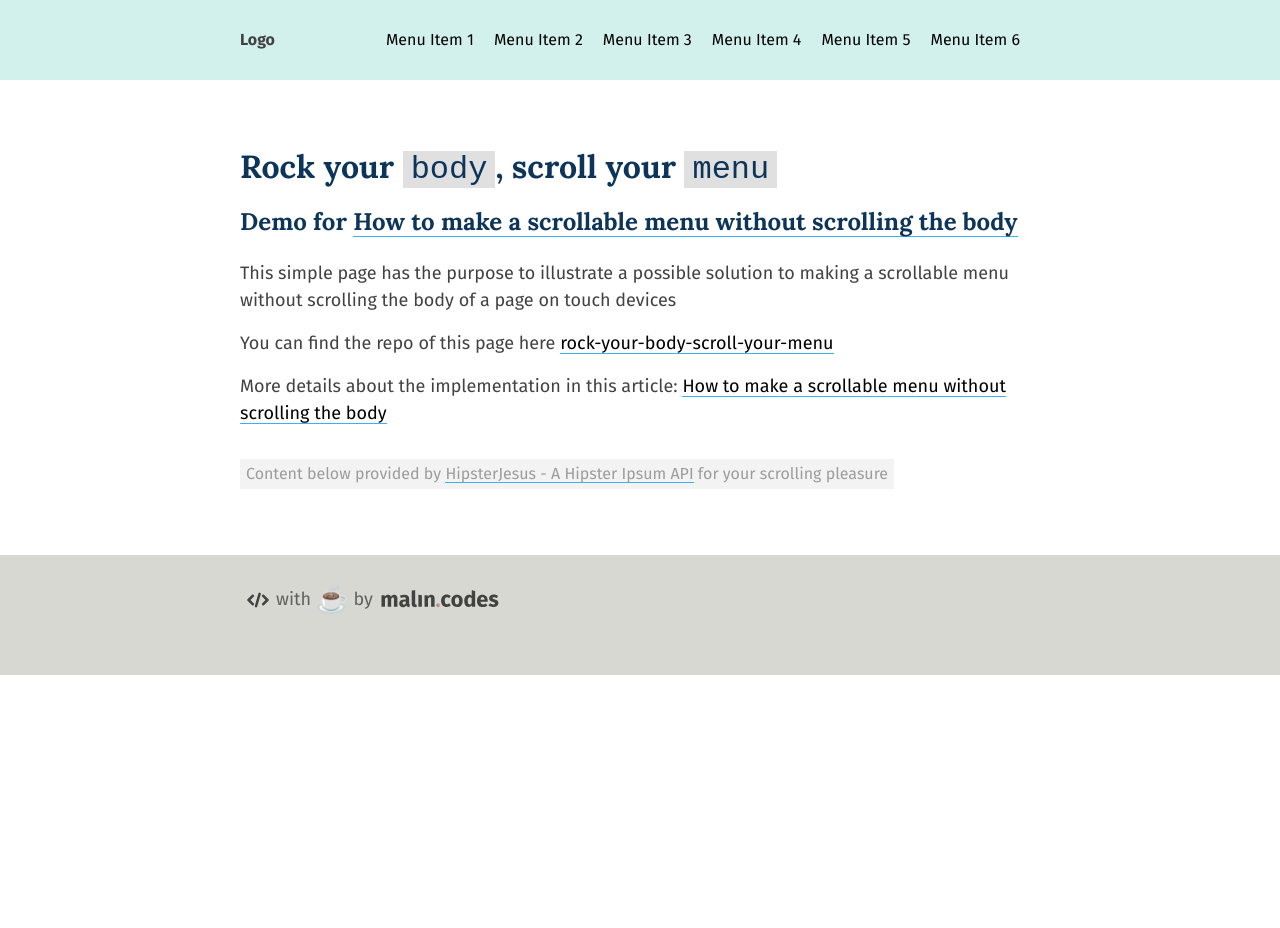
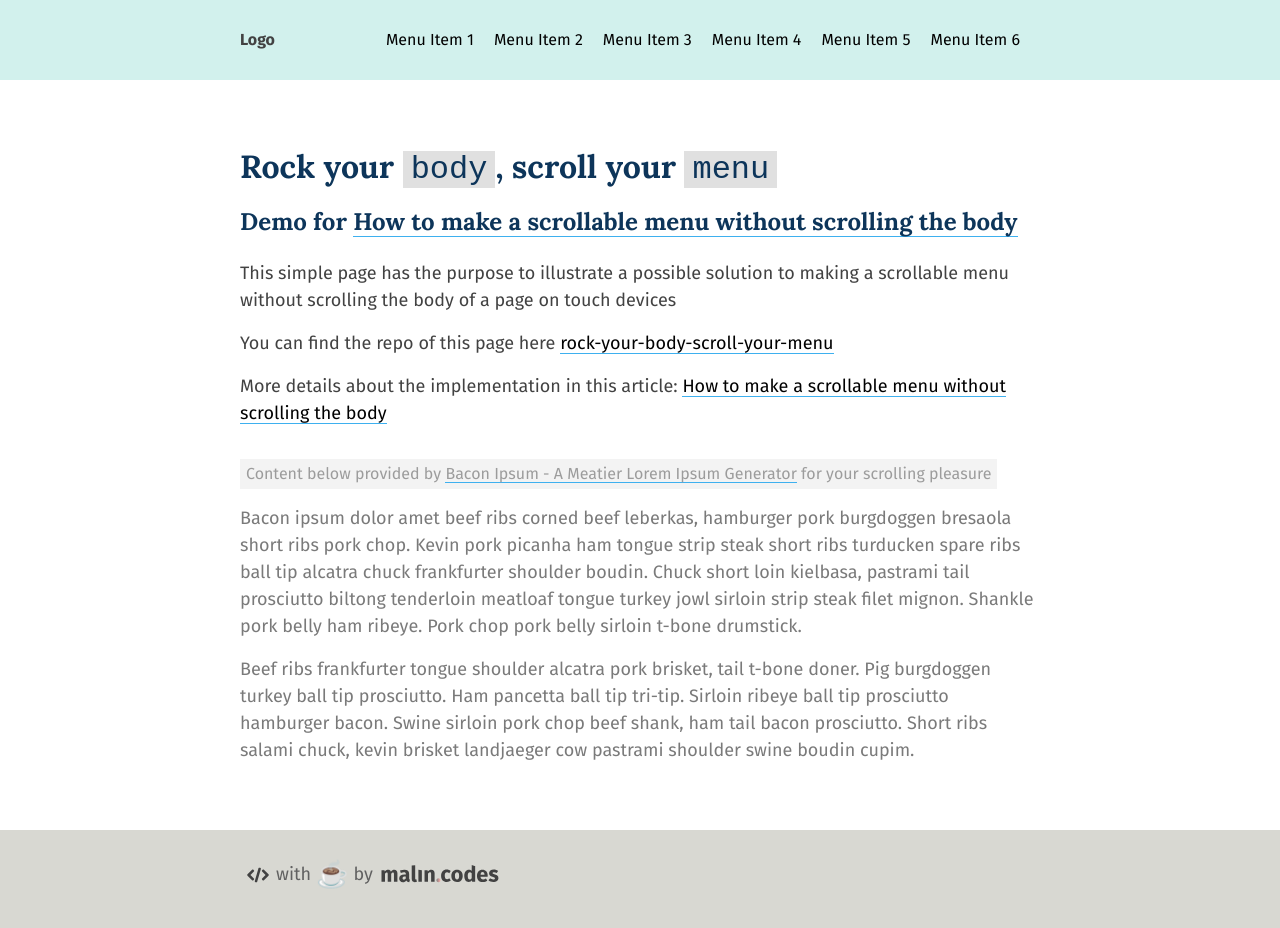
Before and after one commit to malinbranduse/rock-your-body-scroll-your-menu, a plain HTML site: page index.html in a window 1280 px wide. Before the commit the page ends 800 px from the top, so only its background shows below. Drawn offline with nearby package versions, Linux system fonts and the light colour scheme; no server answers.

Commit message:
switched to Bacon Ipsum

```diff
--- a/assets/js/index.js
+++ b/assets/js/index.js
@@ -8,20 +8,13 @@
             $('html, body').toggleClass('noscroll');
         });
 
-        // Hipster Ipsum
-        $('#content').html('');
-        getHipsterParagraph();
-        getHipsterParagraph();
+        // Bacon Ipsum
+        $.ajax({
+            url: 'https://baconipsum.com/api/?type=all-meat&paras=2&start-with-lorem=1&format=html',
+            success: function(data) {
+                $('#content').html(data);
+            }
+        });
 
     });
-
-    function getHipsterParagraph() {
-        $.ajax({
-            url: 'http://hipsterjesus.com/api/',
-            success: function(data) {
-                $('#content').append($('<p></p>').html(data.text))
-            }
-        });
-    }
-
 })(jQuery);
--- a/index.html
+++ b/index.html
@@ -90,11 +90,11 @@
         More details about the implementation in this article: <a href="https://malin.codes/how-to-make-a-scrollable-menu-without-scrolling-the-body/" target="_blank">How to make a scrollable menu without scrolling the body</a>
     </p>
 
-    <span class="details">Content below provided by <a href="http://hipsterjesus.com/" target="_blank">HipsterJesus - A Hipster Ipsum API</a> for your scrolling pleasure</span>
+    <span class="details">Content below provided by <a href="https://baconipsum.com/" target="_blank">Bacon Ipsum - A Meatier Lorem Ipsum Generator</a> for your scrolling pleasure</span>
 
     <div id="content">
-        <p>Jianbing glossier affogato, art party chartreuse selvage lo-fi live-edge gochujang artisan. VHS wayfarers pop-up, scenester gluten-free brooklyn sriracha fashion axe skateboard heirloom banh mi. Sriracha snackwave everyday carry scenester bushwick pabst. Quinoa aesthetic palo santo leggings activated charcoal. Chillwave direct trade green juice, blue bottle woke prism pok pok banh mi. Disrupt craft beer yuccie pabst, forage palo santo ethical keytar kogi artisan hoodie street art cronut. Kale chips migas food truck, street art fashion axe readymade bespoke chia snackwave. Four dollar toast squid brooklyn, meh chicharrones selfies la croix ugh dreamcatcher pabst echo park hexagon next level seitan umami. Pickled woke poutine enamel pin, cloud bread you probably haven't heard of them thundercats cold-pressed bitters trust fund. Synth tacos keffiyeh freegan aesthetic. Semiotics yuccie butcher hell of PBR&B poke quinoa prism chillwave taxidermy. Craft beer leggings keffiyeh jean shorts health goth venmo listicle retro. Tousled dreamcatcher mumblecore, selfies waistcoat tattooed sartorial you probably haven't heard of them humblebrag drinking vinegar kombucha vexillologist.</p>
-        <p>Coloring book unicorn locavore, umami leggings synth schlitz bitters letterpress. Pinterest kombucha hella cold-pressed poke PBR&B venmo chambray church-key chicharrones vinyl sriracha kinfolk chartreuse. Direct trade air plant health goth skateboard vaporware pabst you probably haven't heard of them polaroid gastropub man bun vegan keytar blue bottle. Cray cronut beard, lyft tattooed schlitz trust fund mustache vice hexagon lomo humblebrag edison bulb occupy church-key. Raw denim fashion axe kale chips af bespoke raclette chicharrones XOXO chartreuse migas. Forage roof party gochujang stumptown humblebrag, neutra viral narwhal shaman. Small batch mixtape raclette flannel bushwick, air plant tilde skateboard chicharrones pork belly umami. Man bun try-hard lumbersexual four dollar toast retro, fanny pack cornhole coloring book. Celiac cliche kitsch unicorn. Put a bird on it messenger bag venmo actually.</p>
+        <p>Bacon ipsum dolor amet beef ribs corned beef leberkas, hamburger pork burgdoggen bresaola short ribs pork chop.  Kevin pork picanha ham tongue strip steak short ribs turducken spare ribs ball tip alcatra chuck frankfurter shoulder boudin.  Chuck short loin kielbasa, pastrami tail prosciutto biltong tenderloin meatloaf tongue turkey jowl sirloin strip steak filet mignon.  Shankle pork belly ham ribeye.  Pork chop pork belly sirloin t-bone drumstick.</p>
+        <p>Beef ribs frankfurter tongue shoulder alcatra pork brisket, tail t-bone doner.  Pig burgdoggen turkey ball tip prosciutto.  Ham pancetta ball tip tri-tip.  Sirloin ribeye ball tip prosciutto hamburger bacon.  Swine sirloin pork chop beef shank, ham tail bacon prosciutto.  Short ribs salami chuck, kevin brisket landjaeger cow pastrami shoulder swine boudin cupim.</p>
     </div>
 
 </section>
```
